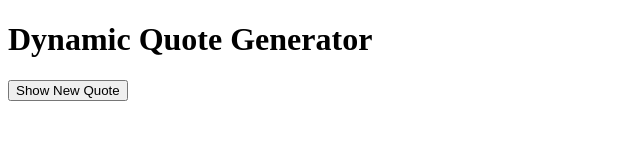
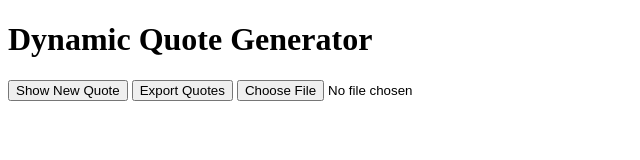
Before and after one commit to OGSett/alx_fe_javascript, a plain HTML site: page dom-manipulation/index.html in a window 1280 px wide. Shown: the whole page, without its empty margins (0-640 px from the left). Drawn offline with Linux system fonts and the light colour scheme.

Commit message:
task 1 added 3

```diff
--- a/dom-manipulation/index.html
+++ b/dom-manipulation/index.html
@@ -7,16 +7,10 @@
 </head>
 <body>
   <h1>Dynamic Quote Generator</h1>
-
-  <!-- display area for quotes -->
   <div id="quoteDisplay"></div>
-
-  <!-- btn to show a new quote -->
   <button id="newQuote">Show New Quote</button>
-
-  <!-- dynamic content will be injected here : form, export, import -->
-
-  <!-- js file -->
+  <button id="exportQuotesButton">Export Quotes</button>
+  <input type="file" id="importFile" accept=".json" onchange="importFromJsonFile(event)" />
   <script src="script.js"></script>
 </body>
 </html>
```
